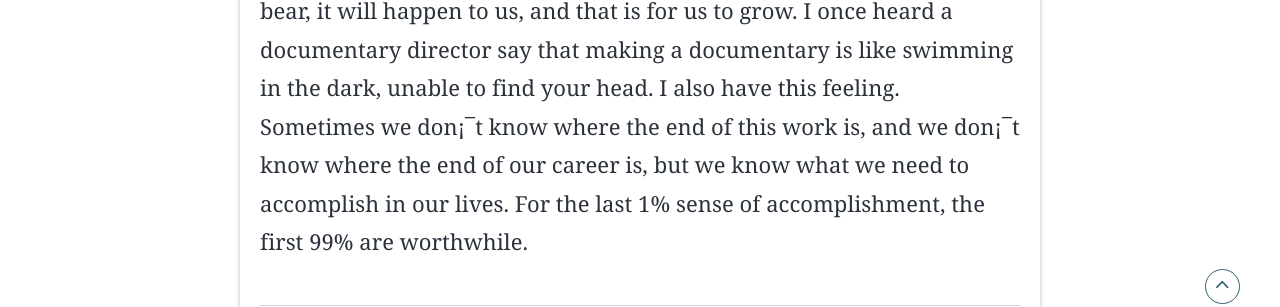
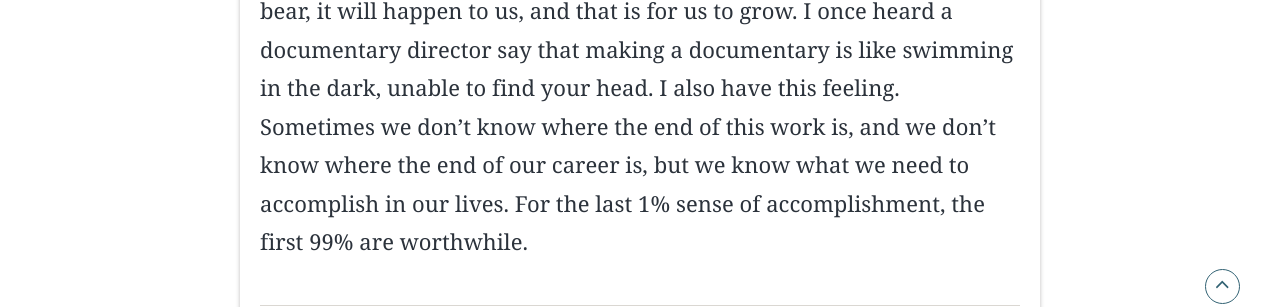
Before and after one commit to animation-international/IIAA, a Jekyll site: the page built from _posts/2023-08-21-Botti.md, in a window 1280 px wide and 900 px high, scrolled down 17554 px. Shown: the part 534-841 px from the top of the window. Built offline with Jekyll 4.4.1, drawn with Linux system fonts in a browser that asks for light colours; some web fonts are replaced; some of the changed text lies outside the part shown.

Commit message:
Update 2023-08-21-Botti.md
'

```diff
--- a/_posts/2023-08-21-Botti.md
+++ b/_posts/2023-08-21-Botti.md
@@ -30,7 +30,7 @@ Bai Lin: I studied at the Communication University of China as an undergraduate.
 
 During my studies, the first time I really came into contact with documentaries was when my graduate student sister Ma Qianwen was filming "To Live". Before that, I made a documentary about couchsurfing myself. At that time, I just thought that the documentary was more interesting and could reach all kinds of people. But during the filming of "Alive", I really began to feel the power of documentary.
 
-"Alive" is a story about a kidney transplant patient waiting for a kidney replacement. For patients who need a kidney transplant, matching a suitable kidney is a very long and lucky thing, with a lot of suffering and helplessness. In the closed environment of the hospital ward, full of warmth and warmth, I also saw many complicated things. It was the first time I felt the true power of documentaries. I couldn¡¯t escape even if I wanted to. It seemed that this subject matter hit me and I had to film it. Since then, the reality that cannot be interpreted in documentaries has fascinated me.
+"Alive" is a story about a kidney transplant patient waiting for a kidney replacement. For patients who need a kidney transplant, matching a suitable kidney is a very long and lucky thing, with a lot of suffering and helplessness. In the closed environment of the hospital ward, full of warmth and warmth, I also saw many complicated things. It was the first time I felt the true power of documentaries. I couldn't escape even if I wanted to. It seemed that this subject matter hit me and I had to film it. Since then, the reality that cannot be interpreted in documentaries has fascinated me.
 
 ![image](./assets/img/posts/20230821/news2.png)
 
@@ -42,7 +42,7 @@ I think that no matter what line of work we do, we will encounter many difficult
 
 FreshPitch: You have an educational background studying at home and abroad. What foundation has this laid for your documentary creation? Have these two different education systems enriched your creative ideas?
 
-Bai Lin: When I was an undergraduate, I took a documentary course. The teacher Cai Wei who taught at that time told me that documentary is a kind of literacy, it is not a profession, but more like a kind of literacy. I didn't know much about it at the time, but later I gradually felt that I was more suitable for documentaries than feature films, because there are many things in documentaries that I can¡¯t perform, but those are the things that really moved me. Those of us who study art are often looking for something that impresses us. At that time, in the process of class, I suddenly had a feeling of "found it", which made me suddenly motivated and purposeful. Later, I continued to choose to study documentary major abroad.
+Bai Lin: When I was an undergraduate, I took a documentary course. The teacher Cai Wei who taught at that time told me that documentary is a kind of literacy, it is not a profession, but more like a kind of literacy. I didn't know much about it at the time, but later I gradually felt that I was more suitable for documentaries than feature films, because there are many things in documentaries that I can't perform, but those are the things that really moved me. Those of us who study art are often looking for something that impresses us. At that time, in the process of class, I suddenly had a feeling of "found it", which made me suddenly motivated and purposeful. Later, I continued to choose to study documentary major abroad.
 
 Chinese documentary education may pay more attention to observation, like "flies on the wall", let me learn to calm down to feel and observe the shooting environment, instead of rushing to express on the spot. Postgraduate study abroad has shown me more inclusiveness and exploration. Their documentary forms of expression are not limited, and there are many possibilities. At that time, I devoted myself wholeheartedly to creation and content development. What I thought about every day was what kind of update, what ideas no one else had thought of. I am also very grateful to the teachers for their generous praise and encouragement during this process. Later, when I encountered difficulties, it also gave me a lot of confidence.
 
@@ -92,7 +92,7 @@ FreshPitch: "Made in China: Design and Me", which you participated in, was short
 
 Bai Lin: I am very grateful to the teacher who proposed the fresh proposal. He communicated with me a lot at that time and reminded me that my education experience abroad can give me a new way of expression. I liked a Netflix documentary series called "Abstract" very much, so I learned some methods from it.
 
-The perspectives presented by the three designers selected in the documentary are very different. Wang Fengchen¡¯s perspective is more biased towards his hometown, while Chen Anqi¡¯s perspective is very energetic and eccentric. And like Li Ning's designer Sun Jingyi, his overall state is more like a craftsman. In the process of making this work, we also want to present a larger Chinese design from a small perspective through a younger expression.
+The perspectives presented by the three designers selected in the documentary are very different. Wang Fengchen's perspective is more biased towards his hometown, while Chen Anqi's perspective is very energetic and eccentric. And like Li Ning's designer Sun Jingyi, his overall state is more like a craftsman. In the process of making this work, we also want to present a larger Chinese design from a small perspective through a younger expression.
 
 ![image](./assets/img/posts/20230821/news6.png)
 
@@ -115,7 +115,7 @@ Future Outlook and Direction - DOC XINSHENGDAI
 
 FreshPitch: During these years of documentary creation, have you encountered any difficulties and bottlenecks, and how did you break through and grow?
 
-Bai Lin: I think most documentary directors may lack some confidence in their own works. This confidence may not only be in the content, but more in terms of investment and return. We all hope to strike a balance between making money and expressing ourselves. In terms of content, I still have a lot of things I want to do. If I don¡¯t do it in this life, I think it will be a pity, and I want to devote more energy to beneficial places.
+Bai Lin: I think most documentary directors may lack some confidence in their own works. This confidence may not only be in the content, but more in terms of investment and return. We all hope to strike a balance between making money and expressing ourselves. In terms of content, I still have a lot of things I want to do. If I don't do it in this life, I think it will be a pity, and I want to devote more energy to beneficial places.
 
 02
 
@@ -143,4 +143,4 @@ FreshPitch: Finally, as a rising young generation of directors, do you have any
 
 Bai Lin: I respect the early documentary directors in China. There are many unspeakable things about their works that move me, which makes me insist on making documentaries. Indeed, as directors of the younger generation, we need to learn something from them, think about our own unique things, and break free from all restrictions. When I was making a proposal recently, it was very interesting to hear other creators express their images in the way of horror films.
 
-I also recently met teacher Liao Qingsong again, and I expressed my gratitude to him. He had a sentence before that has been encouraging me invisibly. He said that the difficulties we encounter as creators seem to be constantly torturing ourselves, but only after we have tortured ourselves all over the body can we really climb over the mountain. Don't give up easily, maybe sometimes the process is very painful, this pain is a necessary process. And this pain must be something we can bear, it will happen to us, and that is for us to grow. I once heard a documentary director say that making a documentary is like swimming in the dark, unable to find your head. I also have this feeling. Sometimes we don¡¯t know where the end of this work is, and we don¡¯t know where the end of our career is, but we know what we need to accomplish in our lives. For the last 1% sense of accomplishment, the first 99% are worthwhile.
+I also recently met teacher Liao Qingsong again, and I expressed my gratitude to him. He had a sentence before that has been encouraging me invisibly. He said that the difficulties we encounter as creators seem to be constantly torturing ourselves, but only after we have tortured ourselves all over the body can we really climb over the mountain. Don't give up easily, maybe sometimes the process is very painful, this pain is a necessary process. And this pain must be something we can bear, it will happen to us, and that is for us to grow. I once heard a documentary director say that making a documentary is like swimming in the dark, unable to find your head. I also have this feeling. Sometimes we don't know where the end of this work is, and we don't know where the end of our career is, but we know what we need to accomplish in our lives. For the last 1% sense of accomplishment, the first 99% are worthwhile.
```
